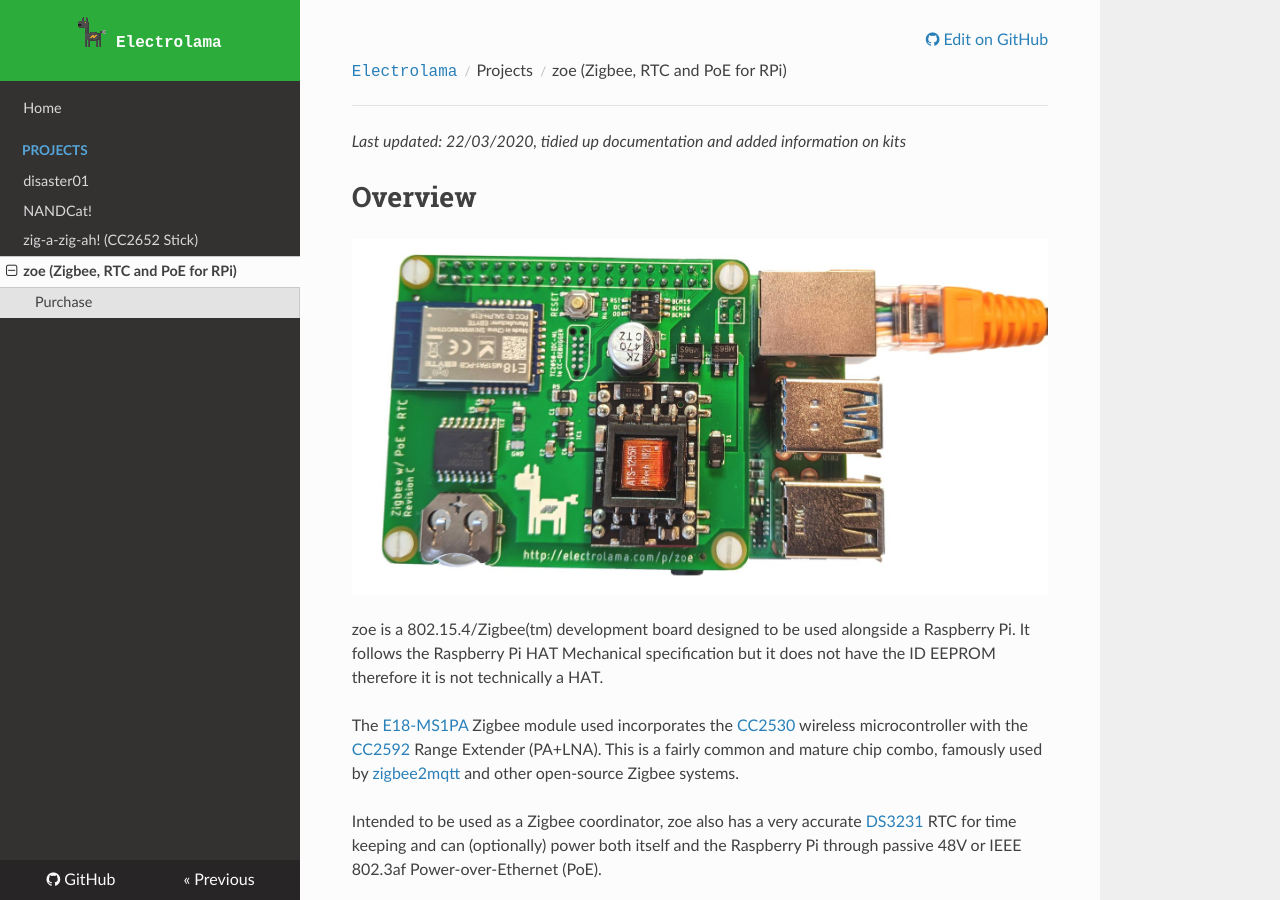
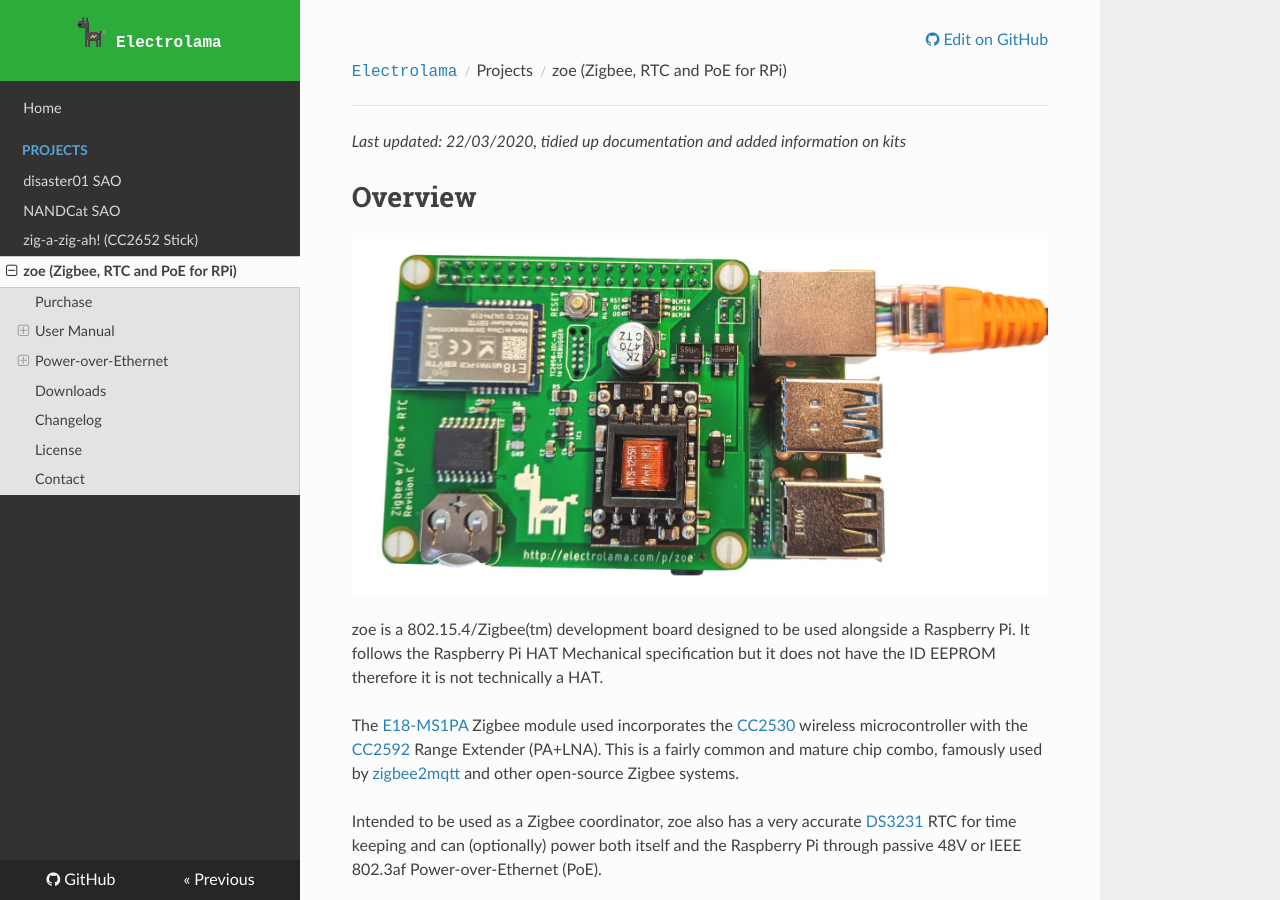
Before and after one commit to paul-jewell/docs, an MkDocs documentation site: the page built from docs/projects/zoe.md, in a window 1280 px wide and 900 px high. Built offline with MkDocs 1.6.1, drawn with Linux system fonts in a browser that asks for light colours; nearby versions of some CDN libraries.

Commit message:
more TOC/nav bar fixes

````diff
--- a/docs/projects/zoe.md
+++ b/docs/projects/zoe.md
@@ -14,7 +14,7 @@ Intended to be used as a Zigbee coordinator, zoe also has a very accurate [DS323
 
 While a [TagConnect](https://www.tag-connect.com/product/tc2050-idc-nl-10-pin-no-legs-cable-with-ribbon-connector) to [CC-Debugger](http://www.ti.com/tool/CC-DEBUGGER) footprint is included, no external programmer is required for flashing the Zigbee module thanks to [flash-cc2531](https://github.com/jmichault/flash_cc2531), a bitbanged implementation of the Chipcon programming protocol.
 
-## Purchase
+### Purchase
 
 zoe comes in three flavours, in partial kit format where all SMD components are pre-soldered and connectors are not.
 
@@ -39,9 +39,9 @@ A limited of number of kits will be for sale on Tindie very soon.
 [Click here](https://mailchi.mp/1746be86dd81/electrolama) to subscribe to the Electrolama mailing list to be notified of project updates and when kits go on sale.
 
 
-# User Manual
+## User Manual
 
-## Getting hardware ready
+### Getting hardware ready
 
 zoe purchases from Tindie ship as partial kits, with all SMD components pre-soldered and connectors that require some soldering which should be fairly straightforward if you have a soldering iron around.
 
@@ -57,11 +57,11 @@ As a guideline, here is the recommended instructions to complete the assembly of
 If you need some pointers or a refresher about soldering, [this YouTube video](https://www.youtube.com/watch?v=fYz5nIHH0iY&t=533s) might come in handy.
 
 
-## Initial Setup on the Raspberry Pi
+### Initial Setup on the Raspberry Pi
 
 Here are a few steps to prepare your Pi for zoe. A fresh install of Raspbian Lite is highly recommended before you get started.
 
-### Reclaim UART
+#### Reclaim UART
 
 In order to get serial communication between the Pi and Zigbee module working, the console UART needs to be disabled. TXD0 and RXD0 pins are used to communicate with the CC2530 radio.
 
@@ -71,7 +71,7 @@ You should also disable the hciuart service by running: `sudo systemctl disable
 
 `/dev/ttyAMA0` can now be used for communicating with the Zigbee module after a reboot.
 
-### Disable WiFi and Bluetooth
+#### Disable WiFi and Bluetooth
 
 To prevent radio interference with Zigbee, Bluetooth and WiFi should be disabled. You don't need to do this but a wired Ethernet connection is strongly recommended as you will, without a shadow of doubt, have better Zigbee performance with other radios disabled.
 
@@ -84,7 +84,7 @@ dtoverlay=disable-wifi
 
 Reboot the Pi and verify that both WiFi and Bluetooth interfaces are disabled by observing the outputs of `ifconfig` and `hciconfig`.
 
-### Enable I2C
+#### Enable I2C
 
 If you'd like to use the RTC, run `sudo raspi-config` and enable I2C under "Interfacing Options". After a reboot, install the `i2c-tools` package and scan the bus:
 
@@ -108,7 +108,7 @@ $ sudo i2cdetect -y 1
 70: -- -- -- -- -- -- -- --
 ```
 
-## Programming the radio (bit-banged, flash-cc2531)
+### Programming the radio (bit-banged, flash-cc2531)
 
 Thanks to the flash-cc2531 tool, you can program the CC2530 radio without needing external programming adapters (typically a CC-DEBUGGER is used to program these parts). Please keep in mind that zoe is a general purpose development board and as such, it is shipped "blank" with no code on the wireless microcontroller. You will need to program it before it does anything meaningful.
 
@@ -188,12 +188,12 @@ Compile with `gcc -Wall -o modreset modreset.c -lwiringPi` and run to reset the
 It is a good idea to return the programming jumpers back to the "OFF" position after programming the module for the normal operation of the device. We don't want stray GPIO toggles interfering with the operation of the module.
 
 
-## Programming the radio (using CC-DEBUGGER)
+### Programming the radio (using CC-DEBUGGER)
 
 If you happen to have a CC-DEBUGGER and a TagConnect TC2050-IDC-NL cable handy, you are in luck! Just plug in the TagConnect IDC end to the CC-DEBUGGER and hold the pogo-pin end on the contact pads on zoe while you program the board. No adapters necessary, it's just a straight connection!
 
 
-## Using the RTC
+### Using the RTC
 
 As root, set RTC up:
 
@@ -214,13 +214,13 @@ Read date/time back from RTC:
 You'll probably want to integrate this in your init scripts.
 
 
-# Power-over-Ethernet
+## Power-over-Ethernet
 
 zoe uses the Ag9800MT PoE module from Silvertel, which is IEEE 802.3af compliant and has an input voltage range of 36V to 57V with short-circuit and thermal protection. It can provide up to 9W of 5V power to power both the Raspberry Pi and zoe itself, which is plenty enough for most workloads on a Raspberry Pi.
 
 If you have a IEEE 802.3af compliant PoE switch, powering a Raspberry Pi with a zoe board attached is as simple as just plugging an ethernet cable on both ends. The PoE module cleverly generates the PoE compatibility signature required by the Power Sourcing Equipment (PSE). If you have passive PoE equipment, you will have to manually enable 48V power (24V won't work) on the port that the Raspberry Pi with zoe installed is connected to.
 
-## Tested PoE Switch/Adapters
+### Tested PoE Switch/Adapters
 
 Below is a list of tested configurations, feel free to send a pull request with your input or ping [@OmerK](https://twitter.com/OmerK).
 
@@ -231,21 +231,21 @@ Below is a list of tested configurations, feel free to send a pull request with
 | AliExpress Mystery Meat PoE "Injector" Wall Plug | Passive 48V |   ✔️   |
 
 
-# Downloads
+## Downloads
 
   - EAGLE source files in [electrolama/zoe](https://github.com/electrolama/zoe)
   - [Schematic (pdf), Revision C](/_assets/zoe-revC-schematic.pdf)
   - [Local copy of the E18 Zigbee module datasheet](/_assets/E18-MS1PA1-PCB_Usermanual_EN_v1.1.pdf) (If you're looking for details of how CC2530 and CC2592 are connected inside the module)
 
 
-# Changelog
+## Changelog
 
 In the repo, [click here](https://github.com/electrolama/zoe/blob/master/CHANGELOG.md).
 
-# License
+## License
 
 zoe is designed by Electrolama / Omer Kilic and licensed under the [Solderpad Hardware License 2.0](https://solderpad.org/licenses/SHL-2.0/).
 
-# Contact
+## Contact
 
 Ping <a href="https://twitter.com/omerk">@OmerK</a>
````
Also changed, not shown: docs/projects/disaster01.md (+6 -6 lines), docs/projects/nandcat.md (+6 -6 lines).
